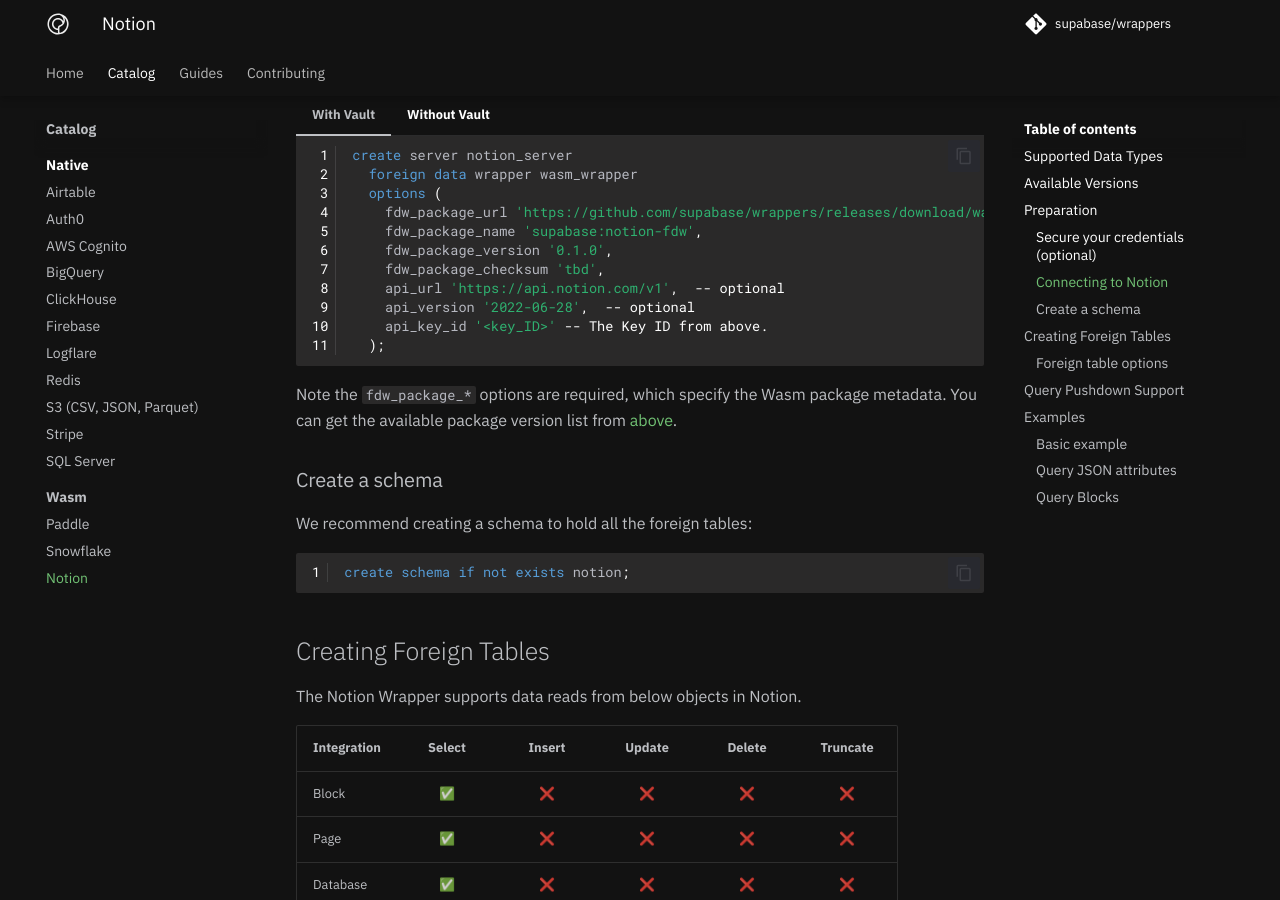
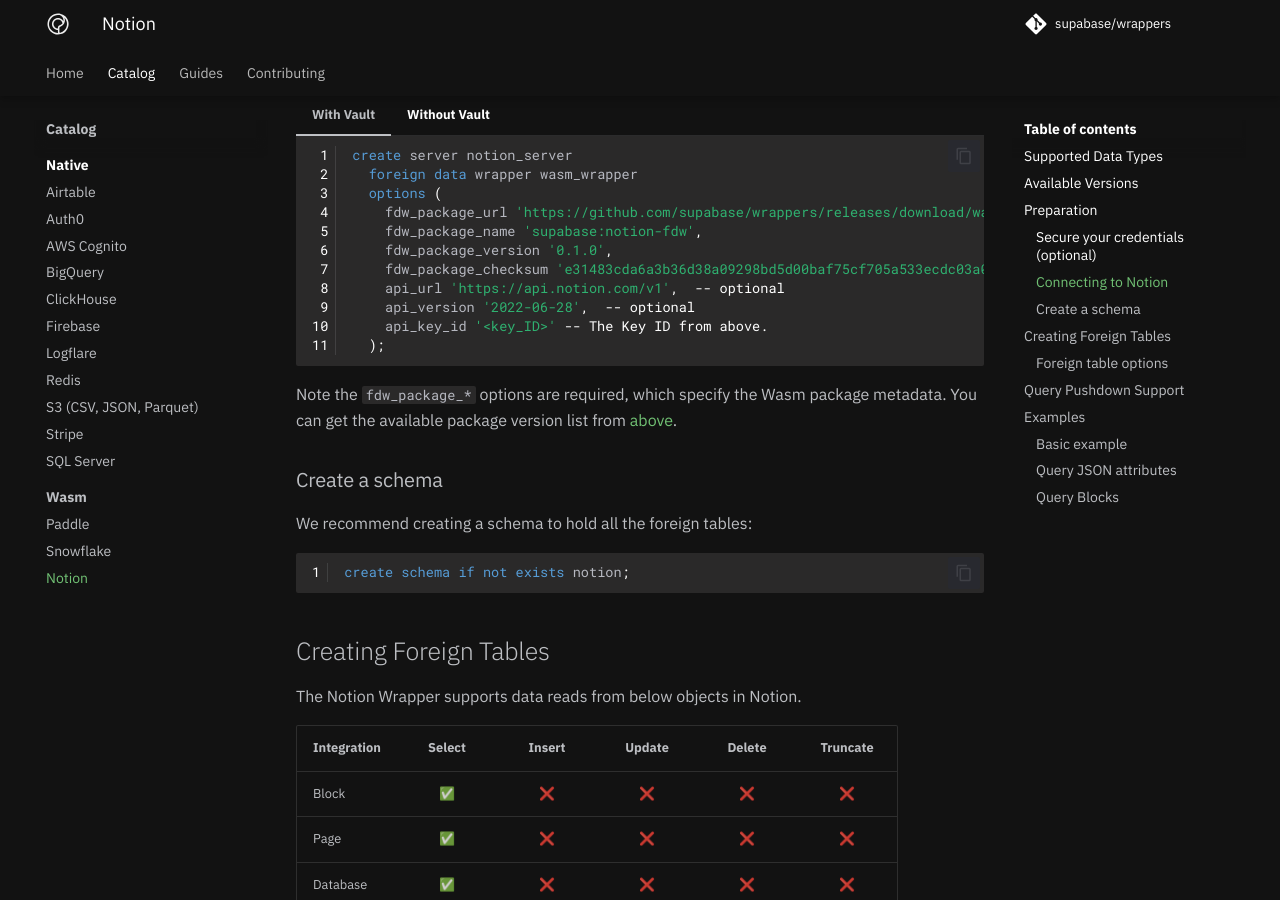
Before and after one commit to supabase/wrappers, an MkDocs documentation site: the page built from docs/catalog/notion.md, in a window 1280 px wide and 900 px high, scrolled down 1835 px. Built offline with MkDocs 1.6.1 and Material for MkDocs 9.7.7, drawn with Linux system fonts in a browser that asks for light colours; comment, search, counter and statistics services are not loaded.

Commit message:
docs(notion): update notion wasm fdw checksum

```diff
--- a/docs/catalog/notion.md
+++ b/docs/catalog/notion.md
@@ -78,7 +78,7 @@
         fdw_package_url 'https://github.com/supabase/wrappers/releases/download/wasm_notion_fdw_v0.1.0/notion_fdw.wasm',
         fdw_package_name 'supabase:notion-fdw',
         fdw_package_version '0.1.0',
-        fdw_package_checksum 'tbd',
+        fdw_package_checksum 'e31483cda6a3b36d38a09298bd5d00baf75cf705a533ecdc03a079c349f42d07',
         api_url 'https://api.notion.com/v1',  -- optional
         api_version '2022-06-28',  -- optional
         api_key_id '<key_ID>' -- The Key ID from above.
@@ -94,7 +94,7 @@
         fdw_package_url 'https://github.com/supabase/wrappers/releases/download/wasm_notion_fdw_v0.1.0/notion_fdw.wasm',
         fdw_package_name 'supabase:notion-fdw',
         fdw_package_version '0.1.0',
-        fdw_package_checksum 'tbd',
+        fdw_package_checksum 'e31483cda6a3b36d38a09298bd5d00baf75cf705a533ecdc03a079c349f42d07',
         api_url 'https://api.notion.com/v1',  -- optional
         api_version '2022-06-28',  -- optional
         api_key 'secret_xxxxx'  -- Notion API key
```
